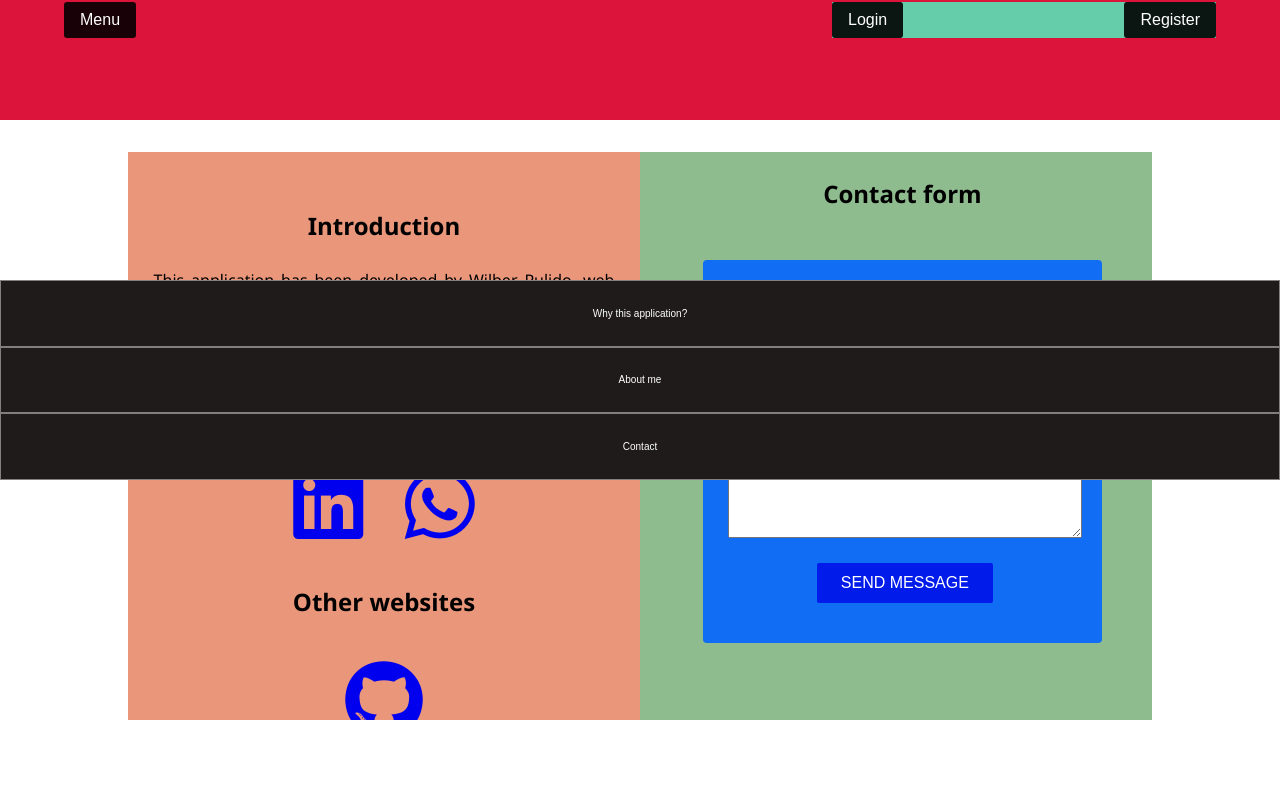
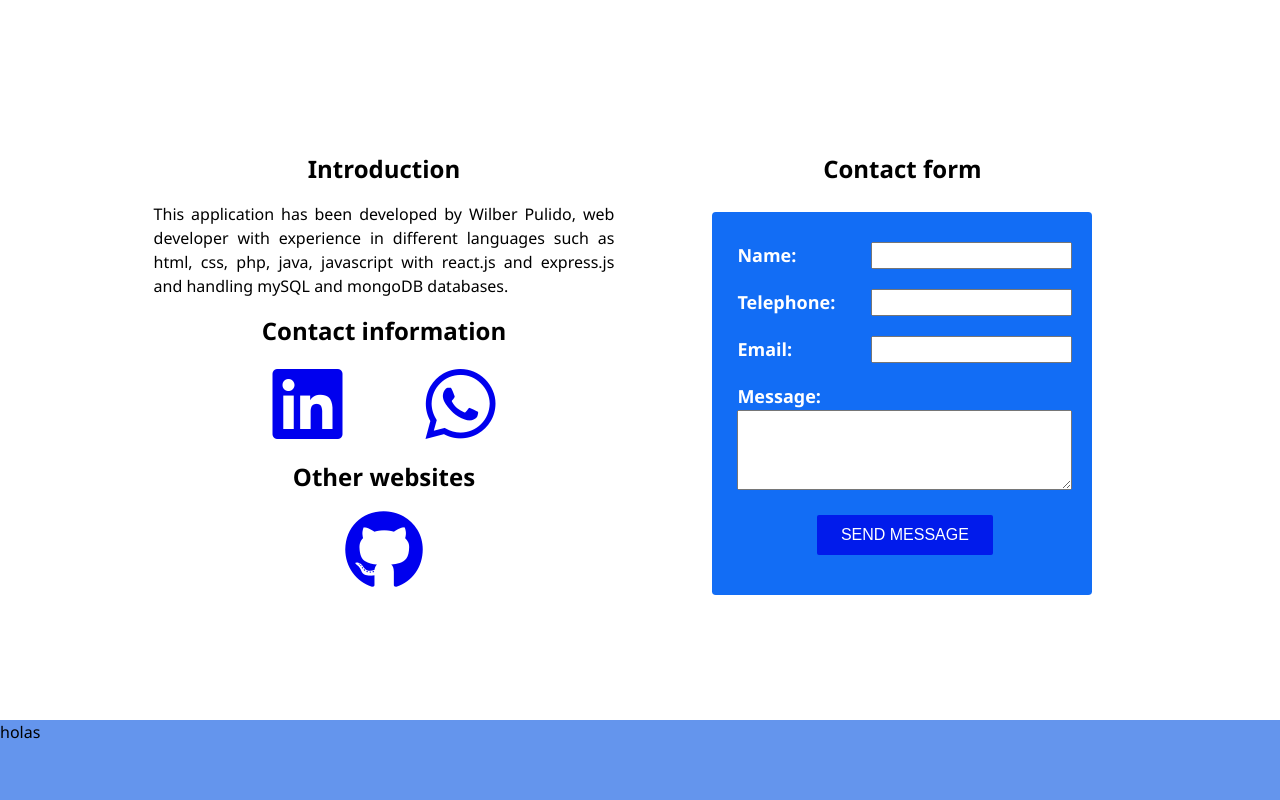
Before and after one commit to wilberpulido/Lista-de-tareas, a PHP site: page /view/contact.php in a window 1280 px wide. Run offline with PHP 8.4, Linux system fonts and the light colour scheme; some libraries are stand-ins or nearby versions.

Commit message:
arregle las proporciones antes del login

```diff
--- a/index.php
+++ b/index.php
@@ -46,7 +46,7 @@ if (empty($user)) {
             $whyUseUrl ="view/whyUseApp.php" ;
             $aboutMeUrl = "view/aboutMe.php";
             $contactUrl = "view/contact.php";
-            include("view/landingPage/header.php");
+            include("view/partials/header.php");
             ?>
         </div>
     </header>
@@ -89,7 +89,7 @@ if (empty($user)) {
         </button>
         <div class="formBoxTask">
             <?php
-                include_once("view/landingPage/formTask.html");
+                include_once("view/partials/formTask.html");
             ?>
         </div>
         <div class="tasksBox">
--- a/style/form.css
+++ b/style/form.css
@@ -339,10 +339,15 @@ font-weight: 500;
     }
 }
 @media only screen and (min-width: 768px){
+    #contactInf {
+        display: grid;
+        row-gap: 0px !important;
+    }
     #formContact{
-        width: 80%;
-        max-width: 400px;
+        width: 89%;
+        max-width: 380px;
         padding: 30px 20px 40px 25px;
+        margin: 25px auto 0 auto;
     }
     #formContact label{
         font-size: 18px;
@@ -369,9 +374,3 @@ font-weight: 500;
         left: 1%;
     }
 }
-@media only screen and (min-width: 1024px){
-    .formBoxTask{
-        top: 20vh;
-    }
-
-}
--- a/style/style.css
+++ b/style/style.css
@@ -30,7 +30,7 @@ body {
     max-width: 1300px;
     height: 100vh;
     margin: 0 auto;
-    background-color: chartreuse;
+    /* background-color: chartreuse; */
 }
 p {
     display: block;
@@ -88,13 +88,11 @@ header{
     right: 0;
     width: 100%;
     z-index: 30;
-    background-color: crimson;
 }
 .menu-short{
     position: relative;
     height: 100%;
     width: 100%;
-    background-color: orchid;
 }
 .btn {
     display: inline-block;
@@ -119,16 +117,14 @@ a:link, a:visited, a:active {
 .other-submenu,
 .btn-menu{
     position: absolute;
-    top: 2%;
-    transition: top 1s;
-    transition-delay: 0.5s;
     color: white;
-    background-color: mediumaquamarine;
+    transition: top 0.5s ease-out;
+    transition-delay: 0.7s;
 }
 .other-submenu{
     display: flex;
     justify-content: space-between;
-    width: 30%;
+    width: 35%;
     right: 5vw;
 }
 .btn-menu{
@@ -166,7 +162,7 @@ header div .btn-menu:focus ~ .other-submenu{
 }
 .navegbar li a{
     color: white;
-    font-size: 10px;
+    font-size: 12px;
 }
 ul{
     display: inline;
@@ -603,11 +598,14 @@ main .btn-add-task-form:focus{
     header{
         height: 10%;
     }
+    .other-submenu{
+        width: 30%;
+    }
     .whyUseAppGrid h2{
-        font-size: 5vh;
+        font-size: 4vw;
     }
     .whyUseAppGrid div h4{
-        font-size: 3vh;
+        font-size: 2.5vw;
     }
     .aboutMe p{
         font-size: .9rem;
@@ -617,6 +615,20 @@ main .btn-add-task-form:focus{
         padding: 5px 15px;
         font-size: 16px;
     }
+    .whyUseAppGrid picture img{
+        width: 50%;
+        height: 60%;
+        max-width: 200px;
+        max-height: 300px;
+    }
+    #contactPage section{
+        margin: 2vh 0;
+        padding: 4vh 2vw;
+        width: 50%;
+    }
+    #contactPage section:nth-child(2){
+        padding: 4vh 0 0 1vw;
+    }
     #tableTask thead .theadLarge,
     #tableTask tbody .tbodyLarge{
         display: table-row;
@@ -624,16 +636,6 @@ main .btn-add-task-form:focus{
     #tableTask thead .theadSmall,
     #tableTask tbody .tbodySmall{
         display: none;
-    }
-    #contactPage section{
-        margin: 2vh 0;
-        padding: 4vh 2vw;
-        width: 50%;
-        background-color: darksalmon;
-    }
-    #contactPage section:nth-child(2){
-        padding: 0 0 0 1vw;
-        background-color: darkseagreen;
     }
     #tableTask thead .theadLarge h4{
         font-size: 3vw;
@@ -654,20 +656,18 @@ main .btn-add-task-form:focus{
     header{
         top: 0;
         height: 15%;
+        display: none;
     }
     header .menu-short{
-        background-color: pink;
         display: none;
     }
     main{
         top: 15%;
         height: 75%;
-
     }
     main .containerImagesHome{
         top: 0%;
         height: 100%;
-        background-color: darkorange;
     }
     main .containerImagesHome figure{
         position: absolute;
@@ -689,6 +689,41 @@ main .btn-add-task-form:focus{
         top: 20%;
         font-size: 12px;
     }
+    .whyUseAppGrid{
+        row-gap: 40px;
+    }
+    .whyUseAppGrid h2{
+        font-size: 24px;
+    }
+    .whyUseAppGrid div h4{
+        font-size: 20px;
+    }
+    .whyUseAppGrid picture img{
+        height: 80%;
+    }
+    #contactInf{
+        grid-template-columns: 40% 40%;
+        column-gap: 20%;
+    }
+    #contactPage{
+        height: 100%;
+        margin: 0vh auto;
+    }
+    #contactPage section{
+        height: 100%;
+        padding: 2vh 2vw 0 2vw;
+        margin: 0;
+    }
+    #contactPage section:nth-child(2){
+        padding: 2vh 0 0 1vw;
+    }
+    #contactPage section h2{
+        font-size: 1.5rem;
+        margin: 15px 0;
+    }
+    #contactPage section p{
+        font-size: 1rem;
+    }
     .headerProfile{
         height: 10vh;
         top: 90vh;
@@ -698,8 +733,8 @@ main .btn-add-task-form:focus{
         font-size: 14px;
     }
     footer{
+        display: block;
         position: absolute;
-        display: block;
         top: 90%;
         height: 10%;
         width: 100%;
--- a/view/contact.php
+++ b/view/contact.php
@@ -3,18 +3,11 @@
 ?>
 <!DOCTYPE html>
 <html lang="en">
-<head>
-    <meta charset="UTF-8">
-    <meta name="viewport" content="width=device-width, initial-scale=1.0">
-    <link rel="stylesheet" href="../style/form.css">
-    <link rel="stylesheet" href="../style/style.css">
-    <link rel="shortcut icon" href="../images/iconTask.icon"/>
-    <script src="https://kit.fontawesome.com/ae8e09c608.js" crossorigin="anonymous"></script>
-    <script defer type="text/javascript" src="../funciones.js"></script>
-    <title>Contact</title>
-</head>
+<?php
+    include("partials/head.html");
+?>
 <body>
-<div class="container-fluid">
+<div class="contenedor">
     <header>
         <div>
             <button class="btn btn-dark btn-menu"> Menu</button>
@@ -26,7 +19,7 @@
             $whyUseUrl = "./whyUseApp.php";
             $aboutMeUrl = "./aboutMe.php";
             $contactUrl = "./contact.php";
-            include("landingPage/header.php");
+            include("partials/header.php");
             ?>
         </div>
     </header>
@@ -109,6 +102,9 @@
             </section>
         </div>
     </main>
+    <footer>
+        holas
+    </footer>
 </div>
 </body>
 </html>
--- /dev/null
+++ b/view/partials/head.html
@@ -0,0 +1,10 @@
+<head>
+    <meta charset="UTF-8">
+    <meta name="viewport" content="width=device-width, initial-scale=1.0, maximum-scale = 1, user-scalable=no">
+    <link rel="stylesheet" href="../style/form.css">
+    <link rel="stylesheet" href="../style/style.css">
+    <script src="https://kit.fontawesome.com/ae8e09c608.js" crossorigin="anonymous"></script>
+    <link rel="shortcut icon" href="images/iconTask.icon"/>
+    <script defer type="text/javascript" src="./funciones.js"></script>
+    <title>Task list</title>
+</head>
```
Also changed, not shown: other parts of style/style.css (+21 -42 lines), view/aboutMe.php (+5 -10 lines), view/editTaskForm.php (+4 -10 lines), view/whyUseApp.php (+4 -9 lines), view/partials/formTask.html (renamed from view/landingPage/formTask.html), view/partials/header.php (renamed from view/landingPage/header.php).
